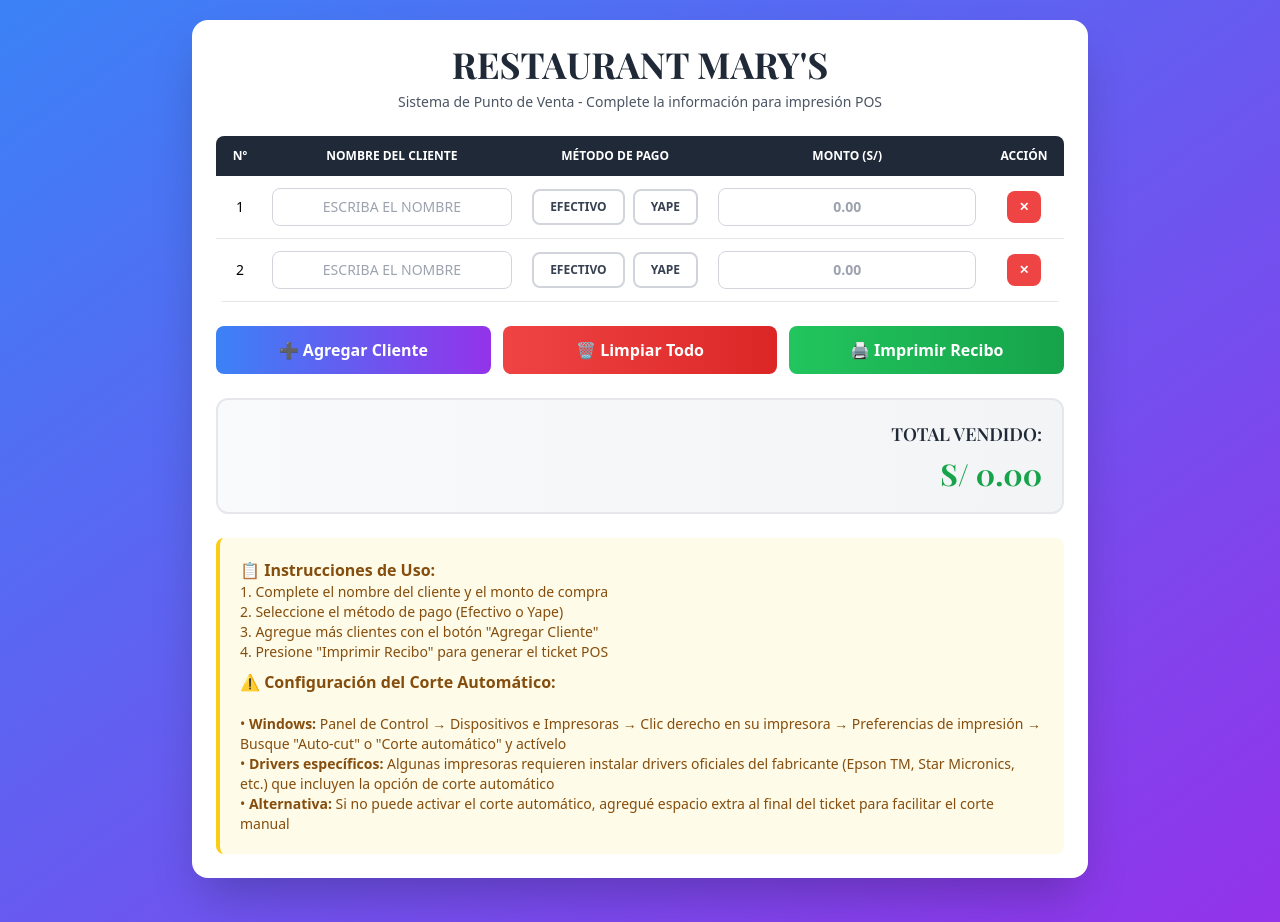
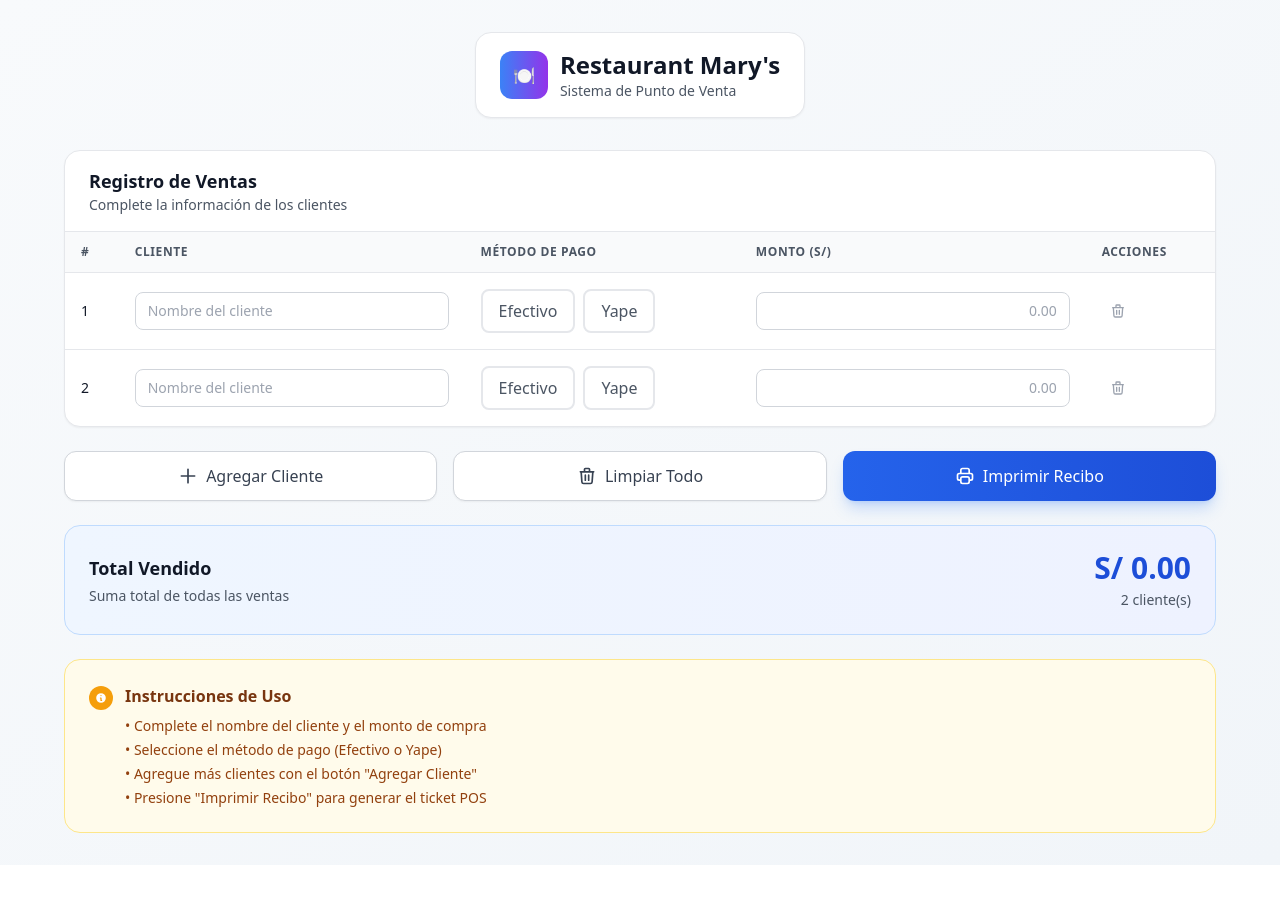
Before and after one commit to z01aux/restaurant-pos, a React (Vite) app: page / in a window 1280 px wide. After the commit the page ends 865 px from the top, so only its background shows below. Built offline with nearby package versions, Linux system fonts and the light colour scheme.

Commit message:
Update RestaurantPOS.tsx

```diff
--- a/src/components/RestaurantPOS.tsx
+++ b/src/components/RestaurantPOS.tsx
@@ -15,20 +15,19 @@
 }
 
 const PaymentOption: React.FC<PaymentOptionProps> = ({ value, label, selected, onSelect }) => {
-  const baseClasses = "px-4 py-2 border-2 rounded-lg cursor-pointer text-xs font-semibold uppercase transition-all duration-300 hover:transform hover:-translate-y-1 hover:shadow-lg";
-  const selectedClasses = selected
-    ? value === 'yape'
-      ? "border-purple-600 bg-purple-600 text-white"
-      : "border-green-600 bg-green-600 text-white"
-    : "border-gray-300 text-gray-700";
-
   return (
-    <div
-      className={`${baseClasses} ${selectedClasses}`}
+    <button
+      className={`px-4 py-2 rounded-lg font-medium transition-all duration-200 border-2 ${
+        selected
+          ? value === 'efectivo'
+            ? 'border-green-500 bg-green-50 text-green-700 shadow-sm'
+            : 'border-purple-500 bg-purple-50 text-purple-700 shadow-sm'
+          : 'border-gray-200 bg-white text-gray-600 hover:border-gray-300 hover:bg-gray-50'
+      }`}
       onClick={onSelect}
     >
       {label}
-    </div>
+    </button>
   );
 };
 
@@ -132,23 +131,23 @@
       ...prev,
       { id: newId, name: '', paymentMethod: '', amount: '' }
     ]);
-    showAlert('✓ Nueva fila agregada correctamente', 'success');
+    showAlert('Nueva fila agregada correctamente', 'success');
   };
 
   const deleteRow = (id: number) => {
     if (clients.length <= 1) {
-      showAlert('⚠ Debe haber al menos una fila en la tabla', 'error');
+      showAlert('Debe haber al menos una fila en la tabla', 'error');
       return;
     }
 
     setClients(prev => prev.filter(client => client.id !== id));
-    showAlert('✓ Fila eliminada correctamente', 'success');
+    showAlert('Fila eliminada correctamente', 'success');
   };
 
   const clearAll = () => {
     if (window.confirm('¿Está seguro de que desea limpiar todos los datos? Esta acción no se puede deshacer.')) {
       setClients([{ id: 1, name: '', paymentMethod: '', amount: '' }]);
-      showAlert('✓ Todos los datos han sido limpiados', 'success');
+      showAlert('Todos los datos han sido limpiados', 'success');
     }
   };
 
@@ -165,18 +164,7 @@
 
     setTimeout(() => {
       window.print();
-      setTimeout(() => {
-        sendCutCommand();
-      }, 1000);
     }, 300);
-  };
-
-  const sendCutCommand = () => {
-    try {
-      console.log('Comando de corte enviado');
-    } catch (error) {
-      console.log('No se pudo enviar comando de corte automático');
-    }
   };
 
   useEffect(() => {
@@ -196,48 +184,69 @@
   }, []);
 
   return (
-    <div className="min-h-screen bg-gradient-to-br from-blue-500 to-purple-600 py-5 px-4">
-      {/* VISTA EN PANTALLA */}
-      <div className="max-w-4xl mx-auto bg-white rounded-2xl shadow-2xl p-6 mb-6">
-        <h1 className="text-4xl font-bold text-center text-gray-800 mb-2 font-playfair">RESTAURANT MARY'S</h1>
-        <div className="text-center text-gray-600 text-sm mb-6">Sistema de Punto de Venta - Complete la información para impresión POS</div>
+    <div className="min-h-screen bg-gradient-to-br from-slate-50 to-slate-100 py-8 px-4">
+      {/* Header */}
+      <div className="max-w-6xl mx-auto mb-8 text-center">
+        <div className="inline-flex items-center gap-3 bg-white rounded-2xl px-6 py-4 shadow-sm border border-gray-200">
+          <div className="w-12 h-12 bg-gradient-to-r from-blue-500 to-purple-600 rounded-xl flex items-center justify-center">
+            <span className="text-white font-bold text-lg">🍽️</span>
+          </div>
+          <div className="text-left">
+            <h1 className="text-2xl font-bold text-gray-900">Restaurant Mary's</h1>
+            <p className="text-gray-600 text-sm">Sistema de Punto de Venta</p>
+          </div>
+        </div>
+      </div>
 
+      {/* Main Content */}
+      <div className="max-w-6xl mx-auto">
+        {/* Alert */}
         {alertMessage && (
-          <div className={`p-4 rounded-lg mb-4 border-l-4 ${
+          <div className={`mb-6 p-4 rounded-xl border-l-4 ${
             alertMessage.type === 'success'
-              ? 'bg-green-100 text-green-800 border-green-500'
-              : 'bg-red-100 text-red-800 border-red-500'
+              ? 'bg-green-50 border-green-500 text-green-800'
+              : 'bg-red-50 border-red-500 text-red-800'
           }`}>
-            {alertMessage.text}
+            <div className="flex items-center gap-2">
+              <span>{alertMessage.type === 'success' ? '✅' : '⚠️'}</span>
+              <span className="font-medium">{alertMessage.text}</span>
+            </div>
           </div>
         )}
 
-        <div className="overflow-x-auto mb-6">
-          <table className="w-full border-collapse rounded-lg overflow-hidden">
+        {/* Client Table */}
+        <div className="bg-white rounded-2xl shadow-sm border border-gray-200 overflow-hidden mb-6">
+          <div className="px-6 py-4 border-b border-gray-200">
+            <h2 className="text-lg font-semibold text-gray-900">Registro de Ventas</h2>
+            <p className="text-gray-600 text-sm">Complete la información de los clientes</p>
+          </div>
+
+          <div className="overflow-x-auto">
+            <table className="w-full">
               <thead>
-              <tr className="bg-gray-800 text-white">
-                <th className="w-12 py-3 px-2 text-center text-xs font-semibold uppercase">Nº</th>
-                <th className="py-3 px-2 text-center text-xs font-semibold uppercase">Nombre del Cliente</th>
-                <th className="py-3 px-2 text-center text-xs font-semibold uppercase">Método de Pago</th>
-                <th className="py-3 px-2 text-center text-xs font-semibold uppercase">Monto (S/)</th>
-                <th className="w-20 py-3 px-2 text-center text-xs font-semibold uppercase">Acción</th>
+                <tr className="bg-gray-50 border-b border-gray-200">
+                  <th className="py-3 px-4 text-left text-xs font-semibold text-gray-600 uppercase tracking-wider">#</th>
+                  <th className="py-3 px-4 text-left text-xs font-semibold text-gray-600 uppercase tracking-wider">Cliente</th>
+                  <th className="py-3 px-4 text-left text-xs font-semibold text-gray-600 uppercase tracking-wider">Método de Pago</th>
+                  <th className="py-3 px-4 text-left text-xs font-semibold text-gray-600 uppercase tracking-wider">Monto (S/)</th>
+                  <th className="py-3 px-4 text-left text-xs font-semibold text-gray-600 uppercase tracking-wider">Acciones</th>
                 </tr>
               </thead>
-            <tbody>
+              <tbody className="divide-y divide-gray-200">
                 {clients.map((client, index) => (
-                <tr key={client.id} className="border-b border-gray-200 hover:bg-gray-50 transition-colors">
-                  <td className="py-3 px-2 text-center text-sm font-medium">{index + 1}</td>
-                  <td className="py-3 px-2">
+                  <tr key={client.id} className="hover:bg-gray-50 transition-colors">
+                    <td className="py-4 px-4 text-sm font-medium text-gray-900">{index + 1}</td>
+                    <td className="py-4 px-4">
                       <input
                         type="text"
-                      className="w-full px-3 py-2 border border-gray-300 rounded-lg text-sm text-center uppercase focus:outline-none focus:border-blue-500 transition-colors"
-                      placeholder="Escriba el nombre"
+                        className="w-full px-3 py-2 border border-gray-300 rounded-lg text-sm focus:outline-none focus:ring-2 focus:ring-blue-500 focus:border-transparent transition-all"
+                        placeholder="Nombre del cliente"
                         value={client.name}
                         onChange={(e) => handleNameChange(client.id, e.target.value)}
                       />
                     </td>
-                  <td className="py-3 px-2">
-                    <div className="flex justify-center gap-2">
+                    <td className="py-4 px-4">
+                      <div className="flex gap-2">
                         <PaymentOption
                           value="efectivo"
                           label="Efectivo"
@@ -252,22 +261,25 @@
                         />
                       </div>
                     </td>
-                  <td className="py-3 px-2">
+                    <td className="py-4 px-4">
                       <input
                         type="text"
-                      className="w-full px-3 py-2 border border-gray-300 rounded-lg text-sm text-center font-semibold focus:outline-none focus:border-blue-500 transition-colors"
+                        className="w-full px-3 py-2 border border-gray-300 rounded-lg text-sm text-right font-medium focus:outline-none focus:ring-2 focus:ring-blue-500 focus:border-transparent transition-all"
                         placeholder="0.00"
                         value={client.amount}
                         onChange={(e) => handleAmountChange(client.id, e.target.value)}
                         onBlur={(e) => handleAmountBlur(client.id, e.target.value)}
                       />
                     </td>
-                  <td className="py-3 px-2 text-center">
+                    <td className="py-4 px-4">
                       <button
-                      className="bg-red-500 hover:bg-red-600 text-white px-3 py-2 rounded-lg text-xs font-semibold transition-all duration-300 hover:scale-105"
+                        className="inline-flex items-center justify-center w-8 h-8 text-gray-400 hover:text-red-500 hover:bg-red-50 rounded-lg transition-colors"
                         onClick={() => deleteRow(client.id)}
+                        title="Eliminar fila"
                       >
-                      ✕
+                        <svg className="w-4 h-4" fill="none" stroke="currentColor" viewBox="0 0 24 24">
+                          <path strokeLinecap="round" strokeLinejoin="round" strokeWidth={2} d="M19 7l-.867 12.142A2 2 0 0116.138 21H7.862a2 2 0 01-1.995-1.858L5 7m5 4v6m4-6v6m1-10V4a1 1 0 00-1-1h-4a1 1 0 00-1 1v3M4 7h16" />
+                        </svg>
                       </button>
                     </td>
                   </tr>
@@ -275,47 +287,77 @@
               </tbody>
             </table>
           </div>
+        </div>
 
-        <div className="flex flex-col sm:flex-row gap-3 mb-6">
+        {/* Action Buttons */}
+        <div className="grid grid-cols-1 md:grid-cols-3 gap-4 mb-6">
           <button
-            className="flex-1 bg-gradient-to-r from-blue-500 to-purple-600 hover:from-blue-600 hover:to-purple-700 text-white py-3 px-4 rounded-lg font-semibold transition-all duration-300 hover:transform hover:-translate-y-1 hover:shadow-lg flex items-center justify-center gap-2"
+            className="flex items-center justify-center gap-2 px-6 py-3 bg-white border border-gray-300 rounded-xl text-gray-700 font-medium hover:bg-gray-50 hover:border-gray-400 transition-all duration-200 shadow-sm"
             onClick={addRow}
           >
-            ➕ Agregar Cliente
+            <svg className="w-5 h-5" fill="none" stroke="currentColor" viewBox="0 0 24 24">
+              <path strokeLinecap="round" strokeLinejoin="round" strokeWidth={2} d="M12 4v16m8-8H4" />
+            </svg>
+            Agregar Cliente
           </button>
+
           <button
-            className="flex-1 bg-gradient-to-r from-red-500 to-red-600 hover:from-red-600 hover:to-red-700 text-white py-3 px-4 rounded-lg font-semibold transition-all duration-300 hover:transform hover:-translate-y-1 hover:shadow-lg flex items-center justify-center gap-2"
+            className="flex items-center justify-center gap-2 px-6 py-3 bg-white border border-gray-300 rounded-xl text-gray-700 font-medium hover:bg-gray-50 hover:border-gray-400 transition-all duration-200 shadow-sm"
             onClick={clearAll}
           >
-            🗑️ Limpiar Todo
+            <svg className="w-5 h-5" fill="none" stroke="currentColor" viewBox="0 0 24 24">
+              <path strokeLinecap="round" strokeLinejoin="round" strokeWidth={2} d="M19 7l-.867 12.142A2 2 0 0116.138 21H7.862a2 2 0 01-1.995-1.858L5 7m5 4v6m4-6v6m1-10V4a1 1 0 00-1-1h-4a1 1 0 00-1 1v3M4 7h16" />
+            </svg>
+            Limpiar Todo
           </button>
+
           <button
-            className="flex-1 bg-gradient-to-r from-green-500 to-green-600 hover:from-green-600 hover:to-green-700 text-white py-3 px-4 rounded-lg font-semibold transition-all duration-300 hover:transform hover:-translate-y-1 hover:shadow-lg flex items-center justify-center gap-2"
+            className="flex items-center justify-center gap-2 px-6 py-3 bg-gradient-to-r from-blue-600 to-blue-700 rounded-xl text-white font-medium hover:from-blue-700 hover:to-blue-800 transition-all duration-200 shadow-lg shadow-blue-500/25"
             onClick={handlePrint}
           >
-            🖨️ Imprimir Recibo
+            <svg className="w-5 h-5" fill="none" stroke="currentColor" viewBox="0 0 24 24">
+              <path strokeLinecap="round" strokeLinejoin="round" strokeWidth={2} d="M17 17h2a2 2 0 002-2v-4a2 2 0 00-2-2H5a2 2 0 00-2 2v4a2 2 0 002 2h2m2 4h6a2 2 0 002-2v-4a2 2 0 00-2-2H9a2 2 0 00-2 2v4a2 2 0 002 2zm8-12V5a2 2 0 00-2-2H9a2 2 0 00-2 2v4h10z" />
+            </svg>
+            Imprimir Recibo
           </button>
         </div>
 
-        <div className="bg-gradient-to-r from-gray-50 to-gray-100 p-5 rounded-xl border-2 border-gray-200 text-right">
-          <div className="text-lg font-semibold text-gray-800 mb-2 uppercase font-playfair">Total Vendido:</div>
-          <div className="text-3xl font-bold text-green-600 font-playfair">S/ {total.toFixed(2)}</div>
+        {/* Total Section */}
+        <div className="bg-gradient-to-r from-blue-50 to-indigo-50 rounded-2xl p-6 border border-blue-200 mb-6">
+          <div className="flex items-center justify-between">
+            <div>
+              <h3 className="text-lg font-semibold text-gray-900 mb-1">Total Vendido</h3>
+              <p className="text-gray-600 text-sm">Suma total de todas las ventas</p>
             </div>
-
-        <div className="mt-6 bg-yellow-50 p-5 rounded-lg border-l-4 border-yellow-400 text-sm text-yellow-800">
-          <strong className="text-base">📋 Instrucciones de Uso:</strong><br />
-          1. Complete el nombre del cliente y el monto de compra<br />
-          2. Seleccione el método de pago (Efectivo o Yape)<br />
-          3. Agregue más clientes con el botón "Agregar Cliente"<br />
-          4. Presione "Imprimir Recibo" para generar el ticket POS<br />
-          <strong className="text-base mt-2 block">⚠️ Configuración del Corte Automático:</strong><br />
-          • <strong>Windows:</strong> Panel de Control → Dispositivos e Impresoras → Clic derecho en su impresora → Preferencias de impresión → Busque "Auto-cut" o "Corte automático" y actívelo<br />
-          • <strong>Drivers específicos:</strong> Algunas impresoras requieren instalar drivers oficiales del fabricante (Epson TM, Star Micronics, etc.) que incluyen la opción de corte automático<br />
-          • <strong>Alternativa:</strong> Si no puede activar el corte automático, agregué espacio extra al final del ticket para facilitar el corte manual
+            <div className="text-right">
+              <div className="text-3xl font-bold text-blue-700">S/ {total.toFixed(2)}</div>
+              <div className="text-sm text-gray-600 mt-1">{clients.length} cliente(s)</div>
+            </div>
           </div>
         </div>
 
-      {/* VISTA PARA IMPRESIÓN POS */}
+        {/* Instructions */}
+        <div className="bg-amber-50 rounded-2xl p-6 border border-amber-200">
+          <div className="flex items-start gap-3">
+            <div className="w-6 h-6 bg-amber-500 rounded-full flex items-center justify-center flex-shrink-0 mt-0.5">
+              <svg className="w-3 h-3 text-white" fill="currentColor" viewBox="0 0 20 20">
+                <path fillRule="evenodd" d="M18 10a8 8 0 11-16 0 8 8 0 0116 0zm-7-4a1 1 0 11-2 0 1 1 0 012 0zM9 9a1 1 0 000 2v3a1 1 0 001 1h1a1 1 0 100-2v-3a1 1 0 00-1-1H9z" clipRule="evenodd" />
+              </svg>
+            </div>
+            <div>
+              <h4 className="font-semibold text-amber-900 mb-2">Instrucciones de Uso</h4>
+              <ul className="text-amber-800 text-sm space-y-1">
+                <li>• Complete el nombre del cliente y el monto de compra</li>
+                <li>• Seleccione el método de pago (Efectivo o Yape)</li>
+                <li>• Agregue más clientes con el botón "Agregar Cliente"</li>
+                <li>• Presione "Imprimir Recibo" para generar el ticket POS</li>
+              </ul>
+            </div>
+          </div>
+        </div>
+      </div>
+
+      {/* Vista para Impresión POS (se mantiene igual) */}
       <div className="pos-container hidden print:block w-[80mm] bg-white p-[5mm] mx-auto font-mono text-[11px] leading-tight">
         <div className="pos-header text-center border-b-2 border-black py-3 mb-2">
           <div className="pos-title text-lg font-bold mb-2 tracking-widest">MARY'S RESTAURANT</div>
```
Lines whose indentation alone changed are shown as unchanged.
